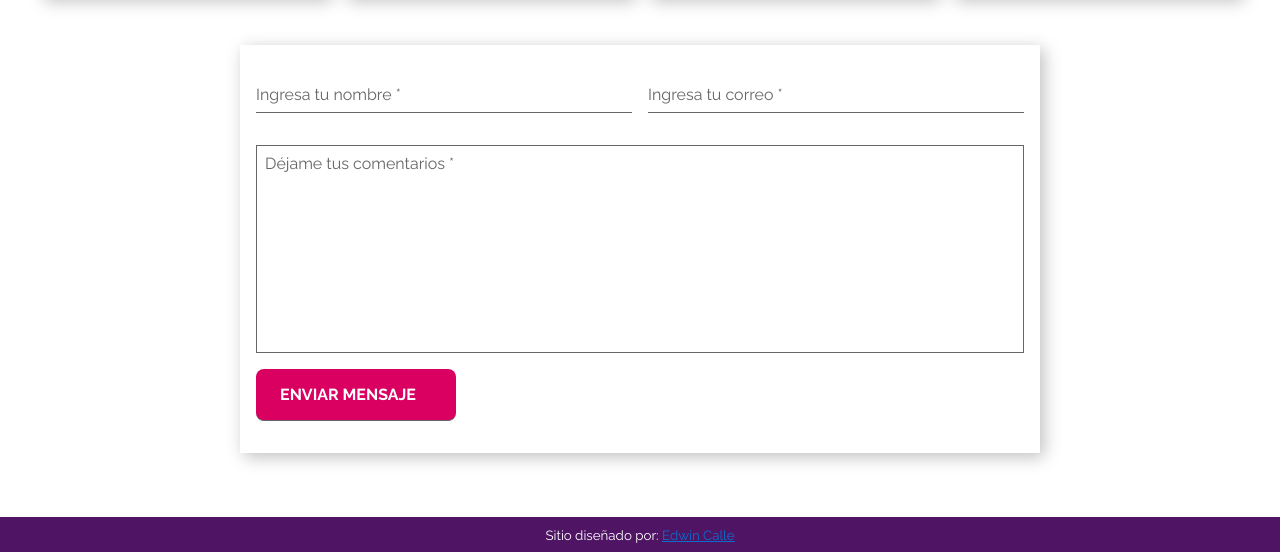
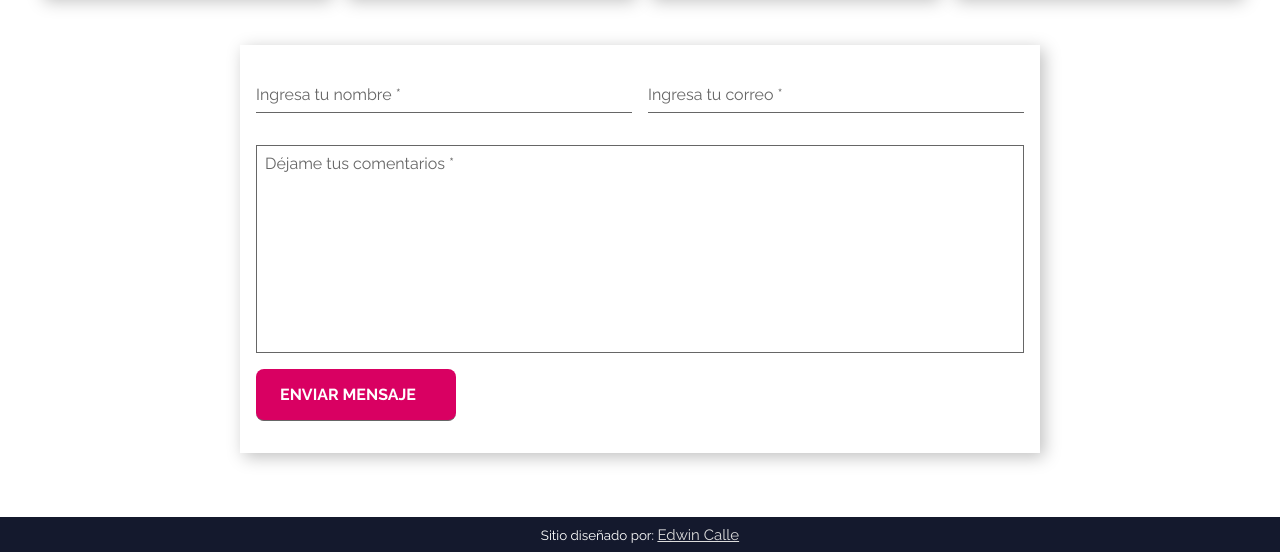
Before and after one commit to Edwin087/CV-Edwin_ac, a plain HTML site: page index.html in a window 1280 px wide. Shown: the part 4791-5343 px from the top of the page. Drawn offline with Linux system fonts and the light colour scheme.

Commit message:
stile:code

```diff
--- a/index.html
+++ b/index.html
@@ -672,7 +672,7 @@
 
     <footer class="footer">
         <small>Sitio diseñado por: <a href="https://www.linkedin.com/in/edwin-calle-ojeda-3ba7b6125/
-            " target="__blank" rel="noopener">Edwin Calle</a></small>
+            " target="__blank" rel="noopener" class="colorfooter">Edwin Calle</a></small>
     </footer>
     <script src="script.js"></script>
 </body>
--- a/style.css
+++ b/style.css
@@ -567,7 +567,12 @@ progress::-moz-progress-bar {
   padding: 0.5rem;
   text-align: center;
   color: var(--white-color);
-  background-color: var(--third-color);
+  /* background-color: var(--third-color); */
+  background-color: var(--second-color);
+}
+.colorfooter {
+  color: gainsboro;
+  font-size: 15px;
 }
 
 .header {
```
